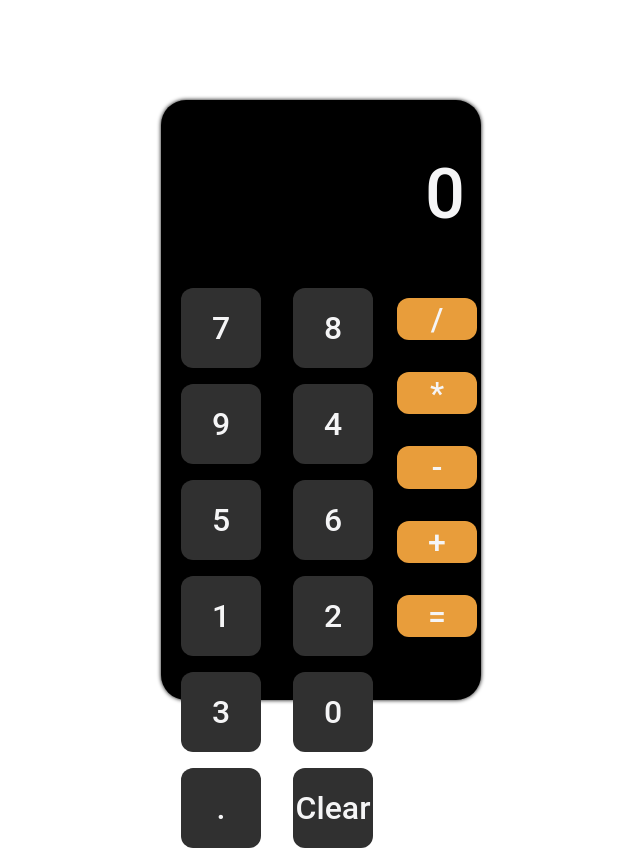
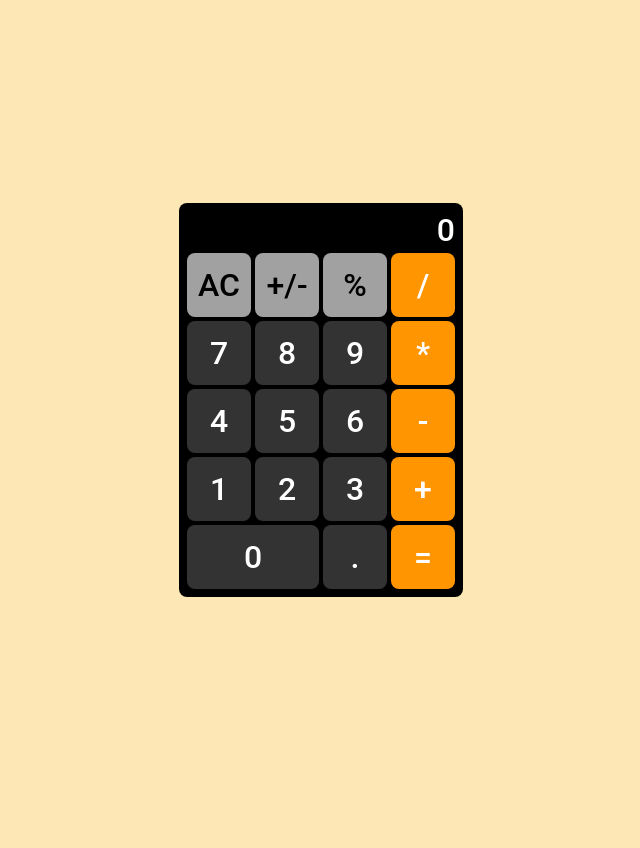
Before and after one commit to MSAugdal/graphicalCalculator, a plain HTML site: page index.html in a window 1280 px wide. Shown: the whole page, without its empty margins (319-959 px from the left). After the commit the page ends 800 px from the top, so only its background shows below. Drawn offline with Linux system fonts and the light colour scheme.

Commit message:
refactored: index.html, style.css, scripts.js scripts.js: brainstorming and pseudocode

```diff
--- a/index.html
+++ b/index.html
@@ -7,32 +7,30 @@
 		<link rel="stylesheet" href="style.css" />
 	</head>
 	<body>
-		<div class="container">
-			<div class="display"><p id="display-content">0</p></div>
-			<div class="buttons">
-				<div class="nums">
-					<div class="num" id="7"><p>7</p></div>
-					<div class="num" id="8"><p>8</p></div>
-					<div class="num" id="9"><p>9</p></div>
-					<div class="num" id="4"><p>4</p></div>
-					<div class="num" id="5"><p>5</p></div>
-					<div class="num" id="6"><p>6</p></div>
-					<div class="num" id="1"><p>1</p></div>
-					<div class="num" id="2"><p>2</p></div>
-					<div class="num" id="3"><p>3</p></div>
-					<div class="num" id="0">0</div>
-					<div class="num" id=".">.</div>
-					<div id="clear">Clear</div>
-				</div>
-				<div class="operators">
-					<div class="operator num" id="/"><p>/</p></div>
-					<div class="operator num" id="*"><p>*</p></div>
-					<div class="operator num" id="-"><p>-</p></div>
-					<div class="operator num" id="+"><p>+</p></div>
-					<div class="operator num" id="="><p>=</p></div>
-				</div>
+		<main id="calc">
+			<div id="container">
+				<div id="display">0</div>
+				<button type="button" class="clear" value="clear">AC</button>
+				<button type="button" class="sign" value="sign">+/-</button>
+				<button type="button" class="percent" value="percent">%</button>
+				<button type="button" class="operator" value="/">/</button>
+				<button type="button" class="operand" value="7">7</button>
+				<button type="button" class="operand" value="8">8</button>
+				<button type="button" class="operand" value="9">9</button>
+				<button type="button" class="operator" value="*">*</button>
+				<button type="button" class="operand" value="4">4</button>
+				<button type="button" class="operand" value="5">5</button>
+				<button type="button" class="operand" value="6">6</button>
+				<button type="button" class="operator" value="-">-</button>
+				<button type="button" class="operand" value="1">1</button>
+				<button type="button" class="operand" value="2">2</button>
+				<button type="button" class="operand" value="3">3</button>
+				<button type="button" class="operator" value="+">+</button>
+				<button type="button" id="zero" class="operand" value="0">0</button>
+				<button type="button" class="operand" value=".">.</button>
+				<button type="button" class="equals" value="=">=</button>
 			</div>
-		</div>
+		</main>
 		<script src="scripts.js"></script>
 	</body>
 </html>
--- a/scripts.js
+++ b/scripts.js
@@ -1,86 +1,81 @@
-let num1 = "";
-let num2 = "";
-let operator = "";
-let showDummy = true;
-let clickedOperator = false;
-let hasCalculated = false;
+let operand1,
+	operand2,
+	operator1,
+	operator2,
+	result = null;
+let displayValue = "0";
 
-let operators = {
-	"+": (x, y) => Number(x) + Number(y),
-	"-": (x, y) => Number(x) - Number(y),
-	"*": (x, y) => Number(x) * Number(y),
-	"/": (x, y) => Number(x) / Number(y),
-};
+const operands = document.querySelectorAll(".operand");
+const operators = document.querySelectorAll(".operator");
+const clear = document.querySelector(".clear");
+const sign = document.querySelector(".sign");
+const percent = document.querySelector(".percent");
+const equals = document.querySelector(".equals");
 
-function operate(operator, x, y) {
-	hasCalculated = true;
-	returnValue = operators[operator](x, y);
-	// num1 = "";
-	num2 = "";
-	operator = "";
-	clickedOperator = false;
-	return returnValue;
+operands.forEach((operand) => {
+	operand.addEventListener("click", (e) => {
+		operandClicked(e.target.value);
+	});
+});
+operators.forEach((operator) => {
+	operator.addEventListener("click", (e) => {
+		operatorClicked(e.target.value);
+	});
+});
+clear.addEventListener("click", (e) => {
+	operand1 = null;
+	operand2 = null;
+	operator1 = null;
+	operator2 = null;
+	result = null;
+	displayValue = "0";
+});
+
+function operate(operator, num1, num2) {
+	let operators = {
+		"+": (x, y) => Number(x) + Number(y),
+		"-": (x, y) => Number(x) - Number(y),
+		"*": (x, y) => Number(x) * Number(y),
+		"/": (x, y) => Number(x) / Number(y),
+	};
+	return operators[operator](num1, num2);
 }
 
-const display = document.getElementById("display-content");
-
 function updateScreen(value) {
-	display.innerText += value;
+	displayValue = value;
 }
 
-const buttons = document.querySelectorAll(".num");
-buttons.forEach((button) => {
-	button.addEventListener("click", (e) => {
-		if (showDummy === true) {
-			showDummy = false;
-			display.innerText = "";
-		}
-		if (hasCalculated && e.target.id !== "=") {
-			hasCalculated = false;
-			// display.innerText = "";
-		}
-	});
-});
+function operandClicked(operand) {
+	console.log(operand);
+	return;
+}
 
-const clear = document.getElementById("clear");
-clear.addEventListener("click", () => {
-	num1 = "";
-	num2 = "";
-	operator = "";
-	clickedOperator = false;
-	hasCalculated = false;
-	display.innerText = "";
-	console.log(num1, num2, operator);
-});
+function operatorClicked(operator) {
+	console.log(operator);
+	return;
+}
 
-const operatorButtons = document.querySelectorAll(".operator");
-operatorButtons.forEach((button) => {
-	button.addEventListener("click", (e) => {
-		if (e.target.id !== "=" && num1 !== "")
-			if (clickedOperator === false) {
-				clickedOperator = true;
-				operator = button.id;
-				updateScreen(operator);
-			}
-		if (clickedOperator === true && num2 !== "" && e.target.id == "=") {
-			display.innerText = operate(operator, num1, num2);
-			num1 = display.innerText;
-		}
-		console.log(num1, num2, operator);
-	});
-});
+// store all values (operand1-2, operator, displayValue)
+// event handler to get operand1-2 and operator1.
 
-const nums_container = document.querySelector(".nums");
-const nums = nums_container.querySelectorAll(".num");
-nums.forEach((num) => {
-	num.addEventListener("click", (e) => {
-		if (clickedOperator === false) {
-			num1 += e.target.id;
-			updateScreen(e.target.id);
-			return;
-		}
-		num2 += e.target.id;
-		updateScreen(e.target.id);
-		console.log(num1, num2, operator);
-	});
-});
+// operand clicked (operand):
+//      if operand1 === null
+//          displayValue = operand
+//
+//      else operand1 !== null && operator1 !== null:
+//
+//
+// operator clicked (operator):
+//      if operator1 === null and operator2 === null:
+//          operator1 = operator
+//          operand1 = displayValue
+//
+//
+//      if operator2 === operator1 and operands are populated, calculate again
+//      if operator 2 !== operator 1,
+// if new operator clicked is same as last, calculate again
+// function to get keystrokes and click buttons accordingly
+// handle when displayValue is longer than display can show?
+//
+// function to calculate and return result
+// update display with reuslt
--- a/style.css
+++ b/style.css
@@ -4,111 +4,80 @@
 	font-family: "Roboto", sans-serif;
 	font-size: xx-large;
 	font-weight: 500;
+	color: var(--calc_text);
+	border: 0;
+	border-radius: 8px;
 }
 html,
 body {
 	width: 100vw;
 	height: 100vh;
+	background-color: #fde8b5;
 }
 
 :root {
 	--calc_background: #000000;
-	--calc_text: #f5f5f6;
-	--operators: hsl(34, 79%, 57%);
-	--nums: hsl(0, 0%, 19%);
+	--calc_text: #ffffff;
+	--operators: hsl(35, 100%, 50%);
+	--operators_hover: hsl(35, 100%, 60%);
+	--nums: hsl(0, 0%, 20%);
 	--nums_hover: hsl(0, 0%, 30%);
-	--operators_hover: hsl(34, 79%, 68%);
+	--specials: hsl(0, 0%, 63%);
+	--specials_hover: hsl(0, 0%, 73%);
+	--equals: #367ee2;
 }
 
-body {
+button {
+	width: 64px;
+	height: 64px;
+	background-color: var(--nums);
+	color: var(--calc_text);
+}
+button:hover {
+	background-color: var(--nums_hover);
+}
+.operator,
+.equals {
+	background-color: var(--operators);
+}
+.operator:hover,
+.equals:hover {
+	background-color: var(--operators_hover);
+}
+#zero {
+	width: 132px;
+}
+.clear,
+.sign,
+.percent {
+	background-color: var(--specials);
+	color: var(--calc_background);
+}
+.clear:hover,
+.sign:hover,
+.percent:hover {
+	background-color: var(--specials_hover);
+}
+
+#display {
+	width: 100%;
+	text-align: right;
+}
+#calc {
 	display: flex;
 	justify-content: center;
 	align-items: center;
+	height: 100vh;
+}
+#container {
+	display: flex;
+	flex-wrap: wrap;
+	gap: 4px;
+	width: 268px;
+	background-color: var(--calc_background);
+	padding: 8px;
 }
 
-.container {
-	background-color: var(--calc_background);
-	width: 25%;
-	height: 75%;
-	border-radius: 25px;
-	display: flex;
-	flex-direction: column;
-	justify-content: space-around;
-	align-items: center;
-	box-shadow: 0px 0px 4px var(--calc_background);
+.operatorClicked {
+	background-color: hsl(0, 0%, 84%);
 }
-.buttons {
-	width: 100%;
-	height: 60%;
-	display: flex;
-	justify-content: space-around;
-	align-items: center;
-	flex-direction: row;
-}
-
-.nums {
-	display: flex;
-	justify-content: space-around;
-	align-items: center;
-	flex-wrap: wrap;
-	gap: 0.5rem;
-	width: 65%;
-	height: 100%;
-}
-.num {
-	cursor: pointer;
-	background-color: var(--nums);
-	border-radius: 12px;
-	width: 80px;
-	height: 80px;
-	text-align: center;
-	display: flex;
-	justify-content: center;
-	align-items: center;
-	color: var(--calc_text);
-}
-.num:hover {
-	background-color: var(--nums_hover);
-}
-#clear {
-	cursor: pointer;
-	background-color: var(--nums);
-	border-radius: 12px;
-	width: 80px;
-	height: 80px;
-	text-align: center;
-	display: flex;
-	justify-content: center;
-	align-items: center;
-	color: var(--calc_text);
-}
-#clear:hover {
-	background-color: var(--nums_hover);
-}
-
-.operators {
-	width: 20%;
-	display: flex;
-	justify-content: center;
-	align-items: center;
-	flex-direction: column;
-	height: 94%;
-	gap: 1rem;
-}
-.operator {
-	background-color: var(--operators);
-}
-.num.operator:hover {
-	background-color: var(--operators_hover);
-}
-
-.display {
-	text-align: right;
-	color: var(--calc_text);
-	height: 5%;
-	width: 100%;
-}
-.display p {
-	width: 95%;
-	font-size: 2.2rem;
-}
```
